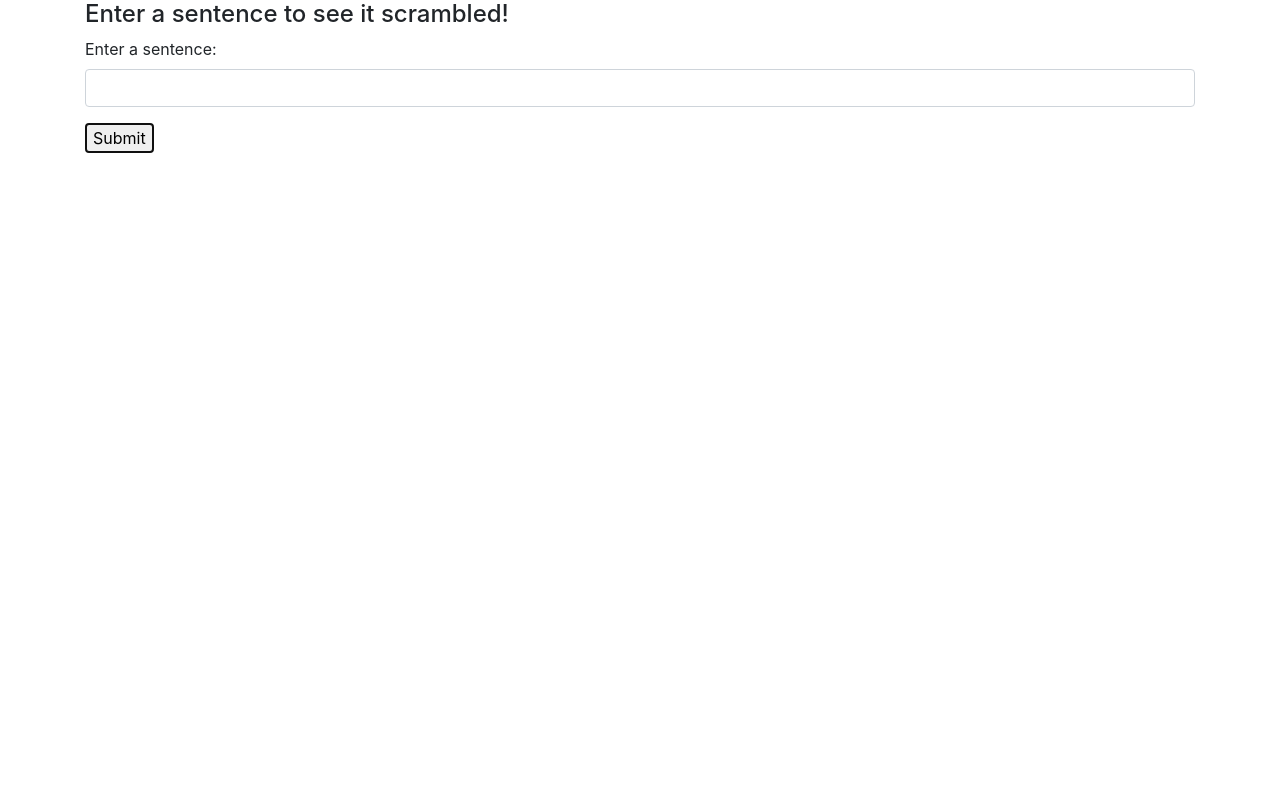
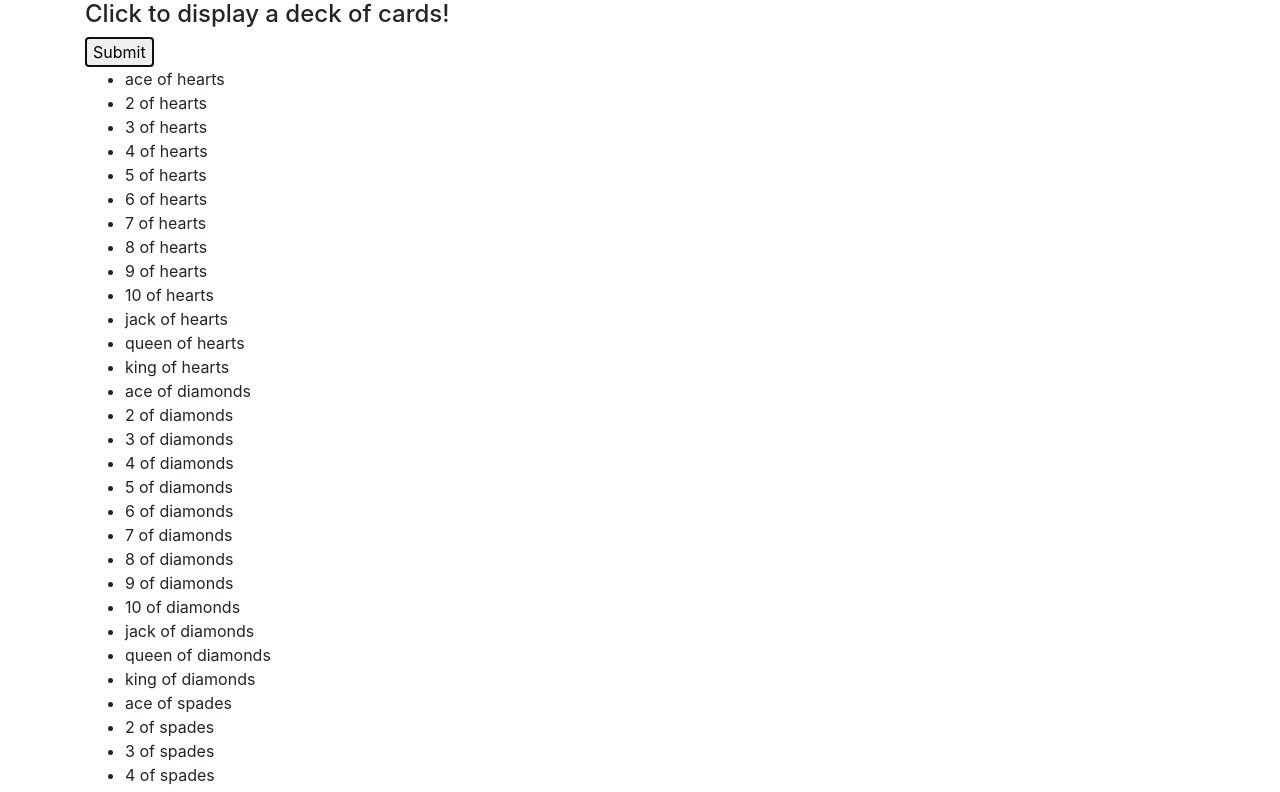
Before and after one commit to benjaminw1030/build-a-deck, a plain HTML site: page index.html in a window 1280 px wide. Both pictures are taken after a click on the button "Submit". Shown: the top 792 px of the page. Drawn offline with Linux system fonts and the light colour scheme.

Commit message:
add javascript to build deck with loops

```diff
--- a/index.html
+++ b/index.html
@@ -6,22 +6,18 @@
   <link href="css/styles.css" rel="stylesheet" type="text/css">
   <script src="js/jquery-3.6.0.js"></script>
   <script src="js/scripts.js"></script>
-  <title>Word Play</title>
+  <title>Build-A-Deck</title>
 </head>
 
 <body>
   <div class="container">
     <div>
-      <form id="sentenceForm">
-        <h4>Enter a sentence to see it scrambled!</h4>
-        <div class="form-group">
-          <label for="sentence">Enter a sentence:</label>
-          <input id="sentence" class="form-control" type="text">
-        </div>
+      <form id="deckForm">
+        <h4>Click to display a deck of cards!</h4>
         <button type="submit" id="formbtn">Submit</button>
       </form>
     </div>
-    <p id="result"></p>
+    <ul id="result"></ul>
   </div>
 </body>
 
--- a/js/scripts.js
+++ b/js/scripts.js
@@ -1,11 +1,28 @@
 $(document).ready(function () {
-  $("#sentenceForm").submit(function (event) {
+  $("#deckForm").submit(function (event) {
     event.preventDefault();
-    const sentence = ($("#sentence").val()).split(' ');
-    const shortSentence = sentence.filter(word => word.length > 2);
-    console.log(shortSentence);
-    const reverseSentence = shortSentence.reverse();
-    console.log(reverseSentence);
-    $("#result").text(reverseSentence.join(' '));
+    $("#result").children("li").remove();
+    const ranks = ["ace", "2", "3", "4", "5", "6", "7", "8", "9", "10", "jack", "queen", "king"]
+    const hearts = [];
+    const spades = [];
+    const clubs = [];
+    const diamonds = [];
+    ranks.forEach(element => {
+      hearts.push(element.concat(" of hearts"));
+    });
+    ranks.forEach(element => {
+      spades.push(element.concat(" of spades"));
+    });
+    ranks.forEach(element => {
+      clubs.push(element.concat(" of clubs"));
+    });
+    ranks.forEach(element => {
+      diamonds.push(element.concat(" of diamonds"));
+    });
+    const deck = hearts.concat(diamonds, spades, clubs);
+    deck.forEach(element => {
+      $("ul#result").append("<li>" + element + "</li>")
+    });
+    $("#result").show();
   });
 });
```
